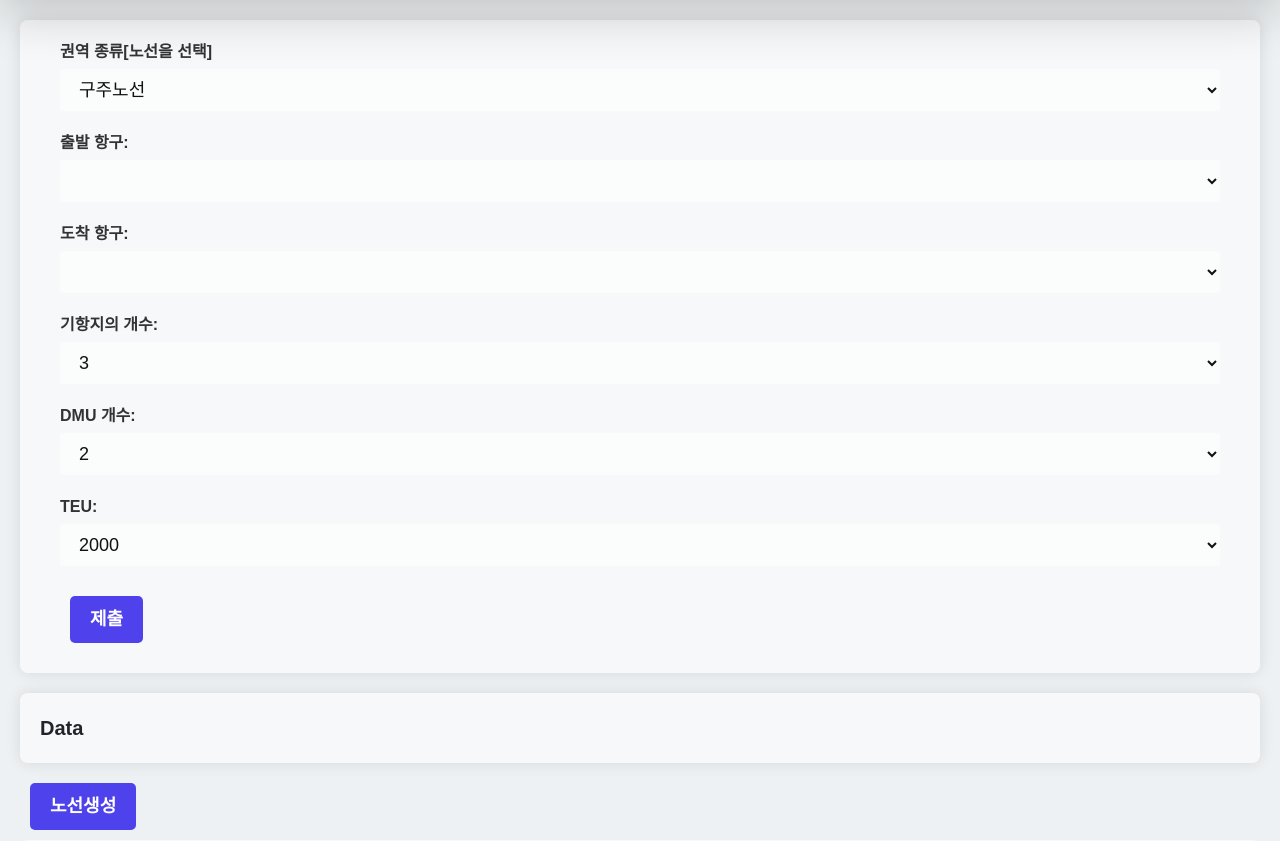
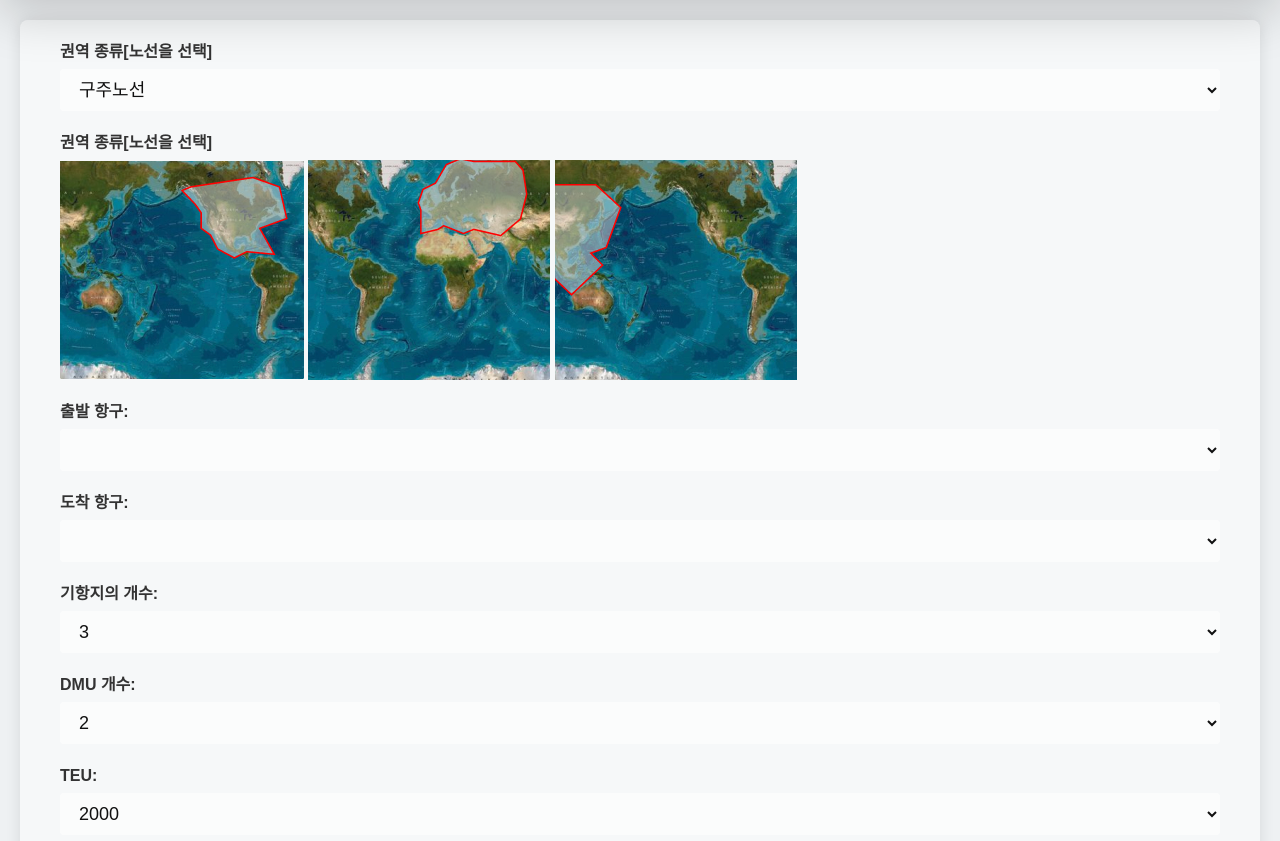
Before and after one commit to HaniumProject-LEU/ship_route_efficiency_analysis, a Node server app: page /page in a window 1280 px wide. Shown: the part 102-943 px from the top of the page. Run offline with Node 20, Linux system fonts and the light colour scheme; lists and menus that the app fills with data are empty.

Commit message:
충돌 수정 및 병합

```diff
--- a/public/views/page.ejs
+++ b/public/views/page.ejs
@@ -76,6 +76,15 @@
                 <option value="아시아내노선">아시아내노선</option>
             </select>
         </div>
+        <!-- 하단에 이미지 파일을 통한 옵션 선택 -->
+        <div class="form-element">
+            <label for="region">권역 종류[노선을 선택]</label>
+            <div class="select-route-type">
+              <img src="images/미주.png" class="img-fluid" alt="1" />
+              <img src="images/구주.png" class="img-fluid" alt="2" />
+              <img src="images/아시아.png" class="img-fluid" alt="2" />
+            </div>
+          </div>
 
         <div class="form-element hidden" id="portSection">
             <label for="departurePort">출발 항구:</label>
```
